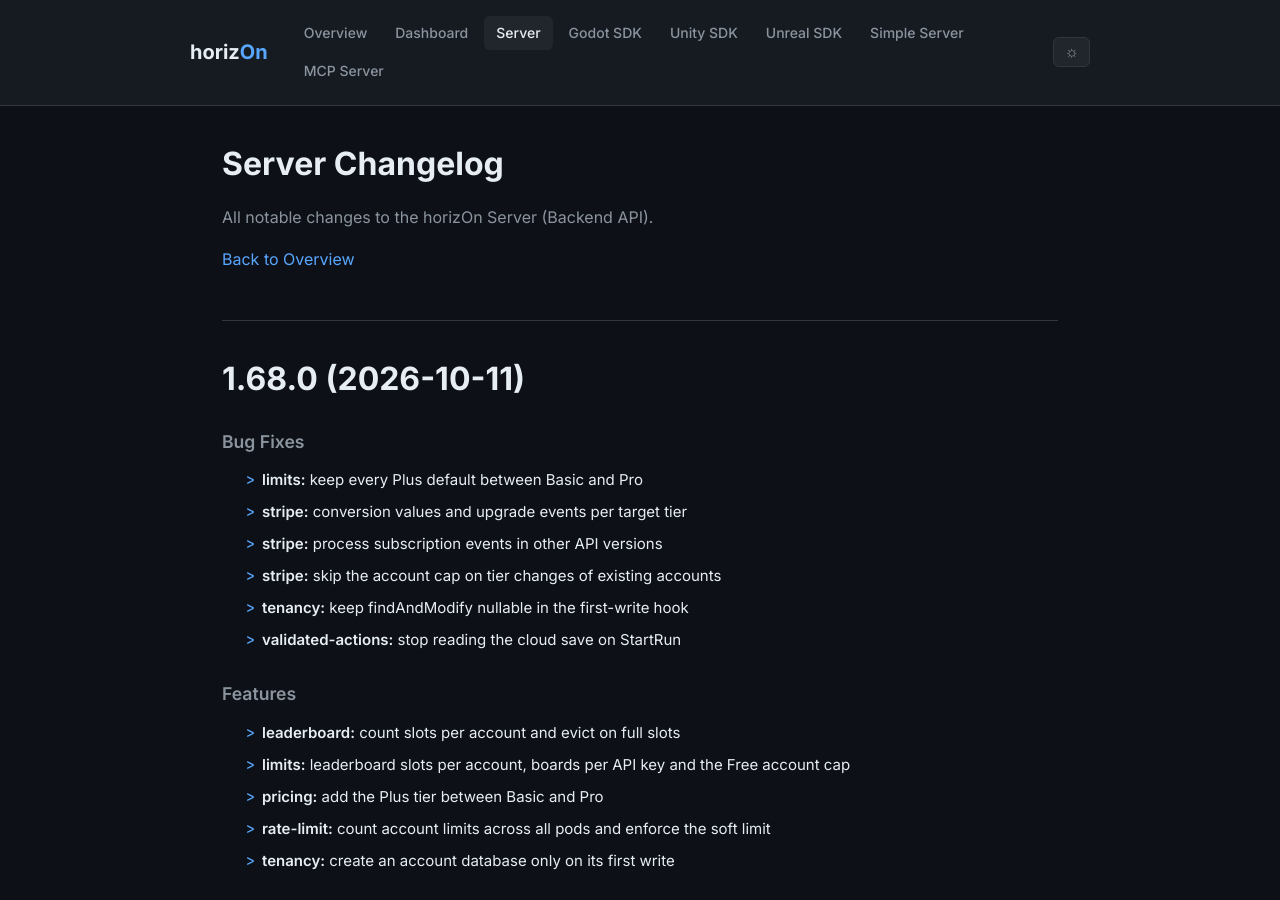
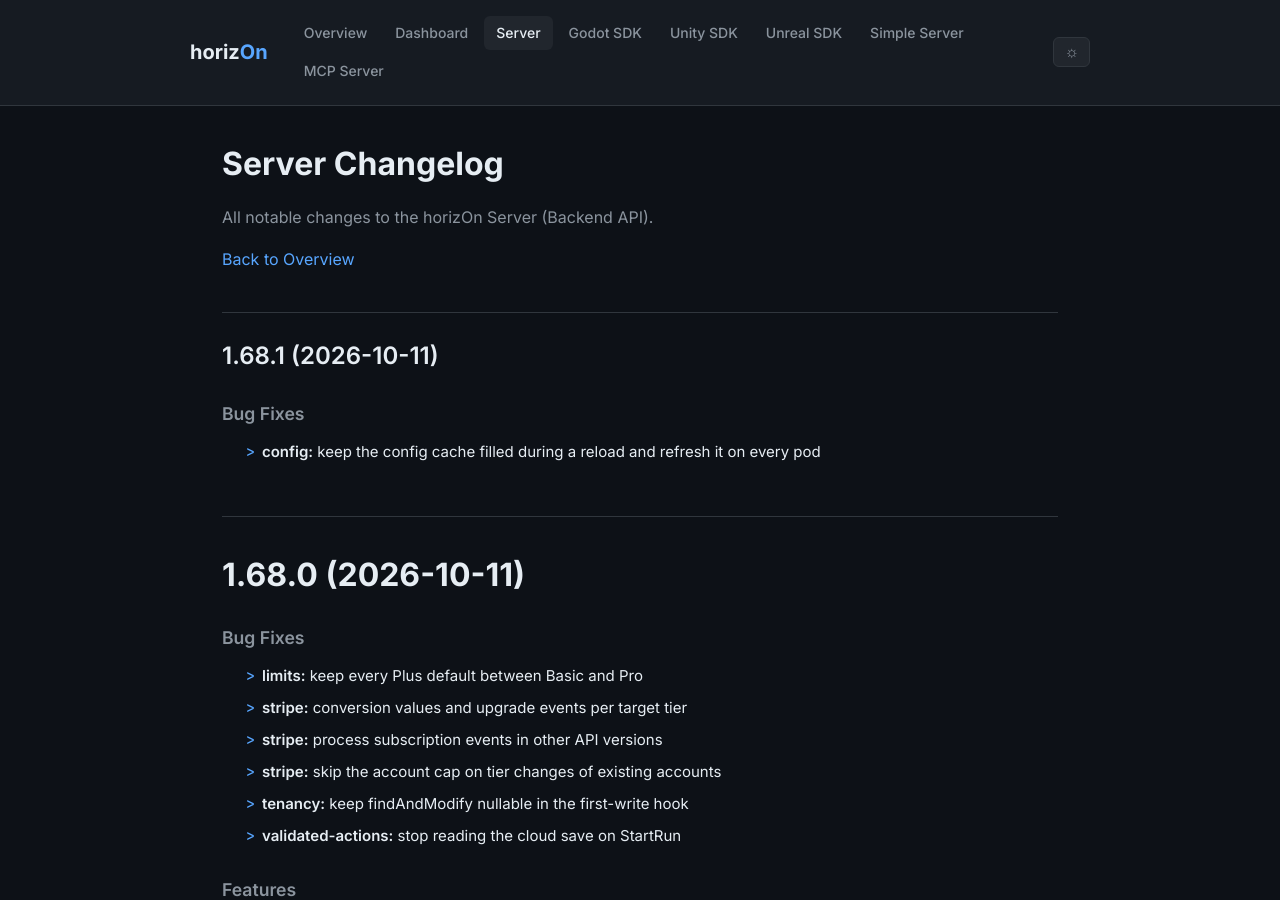
Before and after one commit to ProjectMakersDE/horizOn-Changelog, a Jekyll site: the page built from server-changelog.md, in a window 1280 px wide and 900 px high. Built offline with Jekyll 4.4.1, drawn with Linux system fonts in a browser that asks for light colours.

Commit message:
chore: reconcile changelogs

```diff
--- a/server-changelog.md
+++ b/server-changelog.md
@@ -8,6 +8,13 @@ title: Server Changelog
 All notable changes to the horizOn Server (Backend API).
 
 [Back to Overview](.)
+
+## 1.68.1 (2026-10-11)
+
+
+### Bug Fixes
+
+* **config:** keep the config cache filled during a reload and refresh it on every pod
 
 # 1.68.0 (2026-10-11)
 
```
Also changed, not shown: index.md (+1 -1 lines).
